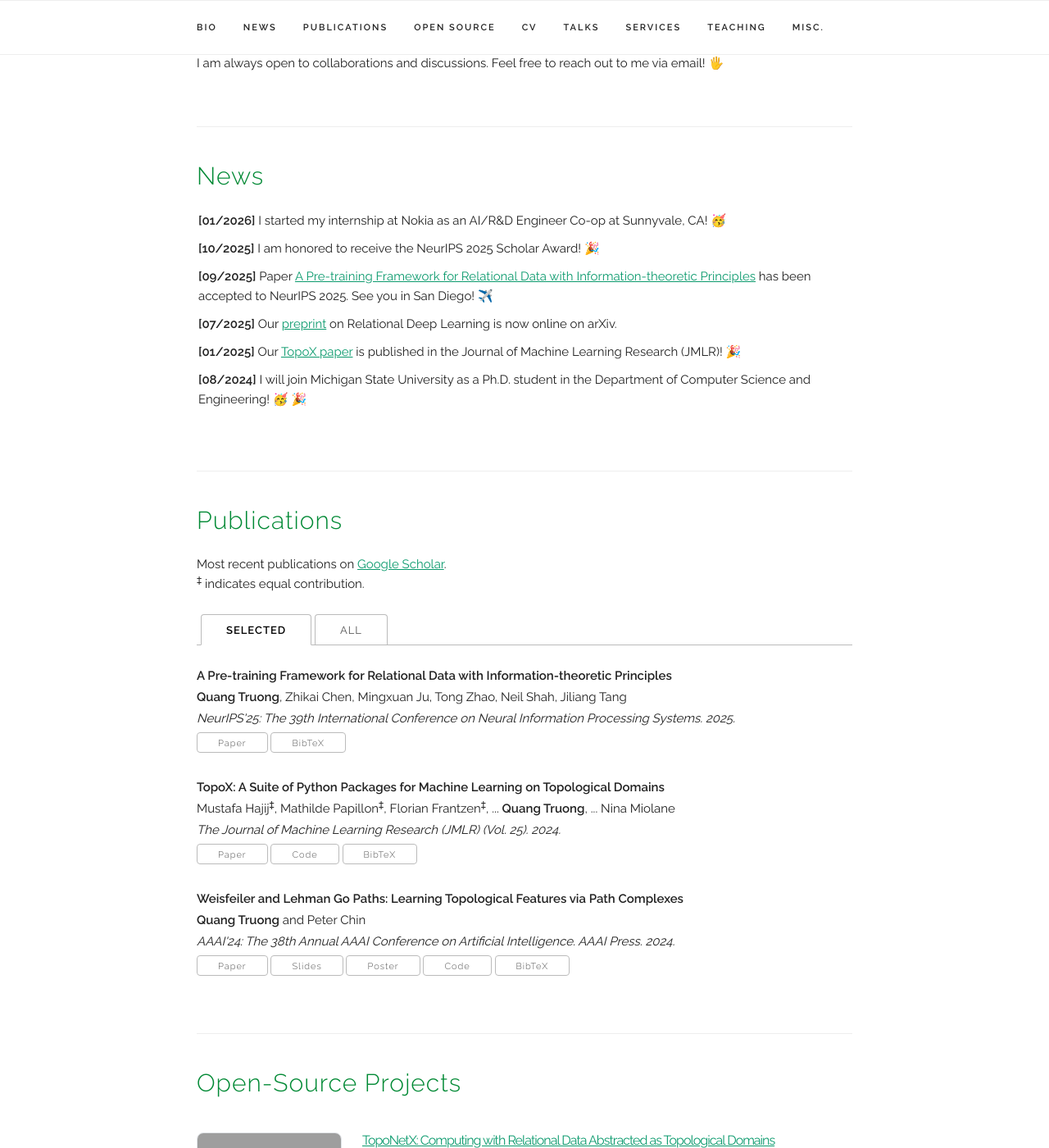
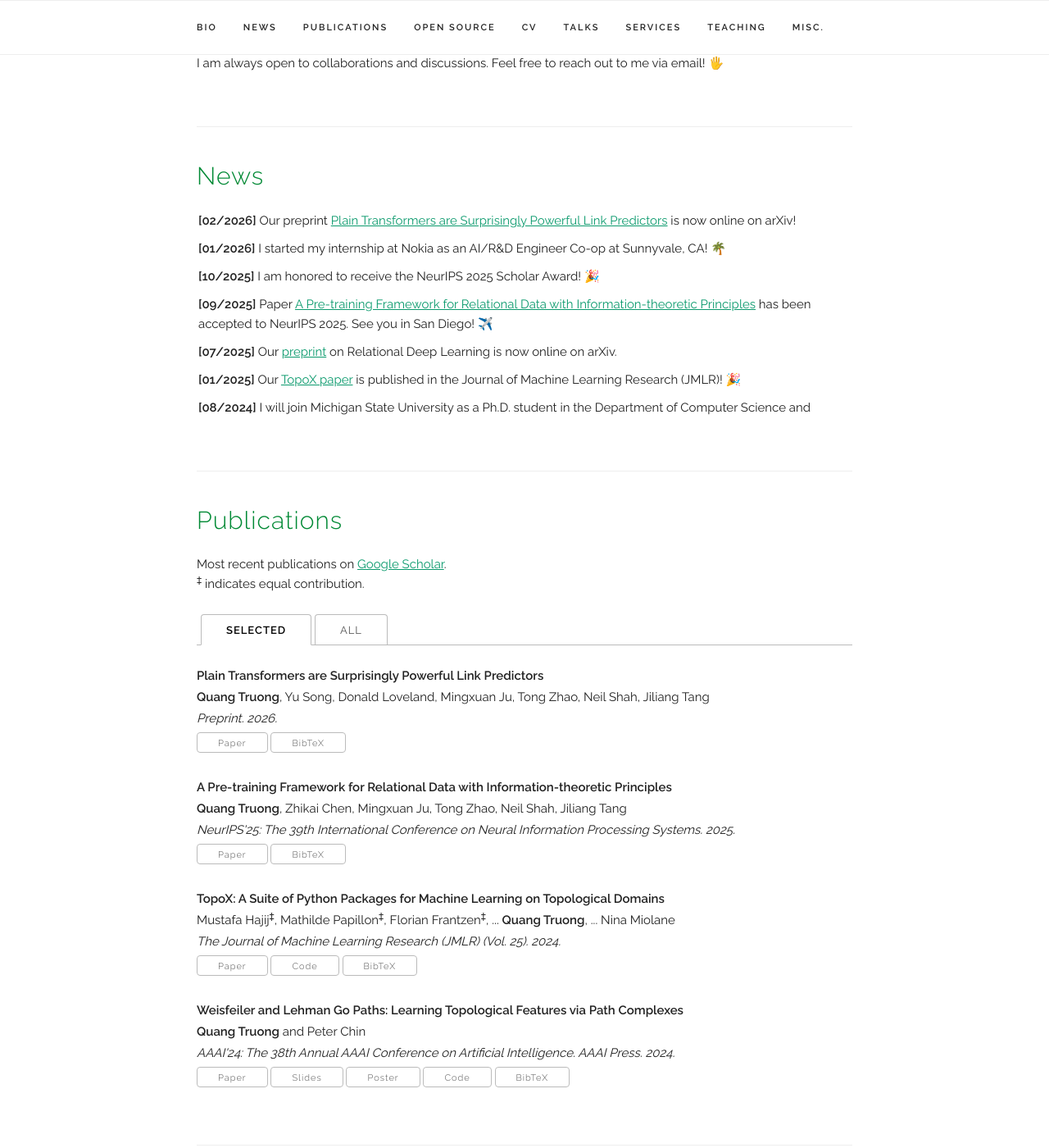
Before and after one commit to quang-truong/quang-truong.github.io, a Jekyll site: the page built from index.html, in a window 1280 px wide and 1400 px high, scrolled down 590 px. Shown: the whole window at 82% size. Built offline with Jekyll 4.4.1, drawn with Linux system fonts in a browser that asks for light colours; some web fonts are replaced; comment, search, counter and statistics services are not loaded; some of the changed text lies outside the part shown; grey boxes are pictures that could not be loaded.

Commit message:
update website with mentors and new preprint.

```diff
--- a/_config.yml
+++ b/_config.yml
@@ -5,7 +5,7 @@
 url: https://quang-truong.github.io  # the base hostname and protocol for your site, e.g. http://example.com
 
 # Cache busting version - increment this when you want to force cache refresh
-version: 1.0.0
+version: 1.0.1
 
 collections:
   projects:
--- a/_data/experience.yaml
+++ b/_data/experience.yaml
@@ -59,6 +59,10 @@
   title: "AI/R&D Engineer Co-op"
   subtitle: "CNS P&E AI"
   category: "work"
+  mentor: "Dr. Liang Wu"
+  mentor_url: "https://www.linkedin.com/in/wuliang1"
+  mentor2: "Dr. Liangjie Hong"
+  mentor2_url: "https://www.linkedin.com/in/liangjiehong"
 
 - place: "Michigan State University"
   time: "2024 - Present"
--- a/_data/publications.yaml
+++ b/_data/publications.yaml
@@ -1,5 +1,21 @@
 papers:
   # Possible options: paper_url, slides, poster, video, code, data
+  - title: "Plain Transformers are Surprisingly Powerful Link Predictors"
+    authors: "<b>Quang Truong</b>, Yu Song, Donald Loveland, Mingxuan Ju, Tong Zhao, Neil Shah, Jiliang Tang"
+    venue: "Preprint. 2026."
+    paper_url: "https://arxiv.org/abs/2602.01553"
+    selected: y
+    id: PlainTransLinkPred2026
+    bib: |
+      @misc{truong2026plaintransformerssurprisinglypowerful,
+        title={Plain Transformers are Surprisingly Powerful Link Predictors},
+        author={Quang Truong and Yu Song and Donald Loveland and Mingxuan Ju and Tong Zhao and Neil Shah and Jiliang Tang},
+        year={2026},
+        eprint={2602.01553},
+        archivePrefix={arXiv},
+        primaryClass={cs.LG},
+        url={https://arxiv.org/abs/2602.01553},
+      }
   - title: "A Pre-training Framework for Relational Data with Information-theoretic Principles"
     authors: "<b>Quang Truong</b>, Zhikai Chen, Mingxuan Ju, Tong Zhao, Neil Shah, Jiliang Tang"
     venue: "NeurIPS'25: The 39th International Conference on Neural Information Processing Systems. 2025."
--- a/index.html
+++ b/index.html
@@ -42,8 +42,11 @@
   <h4>News</h4>
   <!-- <p> Scroll for older news </p> -->
   <UL style="list-style-type: none; padding: 2px; overflow-y: scroll; height:250px;">
+    <li> <b>[02/2026]</b>
+      Our preprint <a href="#selected-PlainTransLinkPred2026" onclick="switchToSelectedTab()">Plain Transformers are Surprisingly Powerful Link Predictors</a>  is now online on arXiv!
+    </li>
     <li> <b>[01/2026]</b>
-      I started my internship at Nokia as an AI/R&D Engineer Co-op at Sunnyvale, CA! 🥳
+      I started my internship at Nokia as an AI/R&D Engineer Co-op at Sunnyvale, CA! 🌴
     </li>
     <li> <b>[10/2025]</b>
       I am honored to receive the NeurIPS 2025 Scholar Award! 🎉
@@ -322,6 +325,10 @@
         </div>
         {% if exp.advisor %}
           <div class="desc"><b>{{ exp.title }}</b> <br/> {{ exp.subtitle }} <br/> Advisor: <a href={{exp.advisor_url}} target="_blank">{{ exp.advisor }}</a> </div>
+        {% elsif exp.mentor and exp.mentor2 %}
+          <div class="desc"><b>{{ exp.title }}</b> <br/> {{ exp.subtitle }} <br/> Mentors: <a href={{exp.mentor_url}} target="_blank">{{ exp.mentor }}</a>, <a href={{exp.mentor2_url}} target="_blank">{{ exp.mentor2 }}</a> </div>
+        {% elsif exp.mentor %}
+          <div class="desc"><b>{{ exp.title }}</b> <br/> {{ exp.subtitle }} <br/> Mentor: <a href={{exp.mentor_url}} target="_blank">{{ exp.mentor }}</a> </div>
         {% else %}
           <div class="desc"><b>{{ exp.title }}</b> <br/> {{ exp.subtitle }}</div>
         {% endif %}
```
Also changed, not shown: 1 other file.
